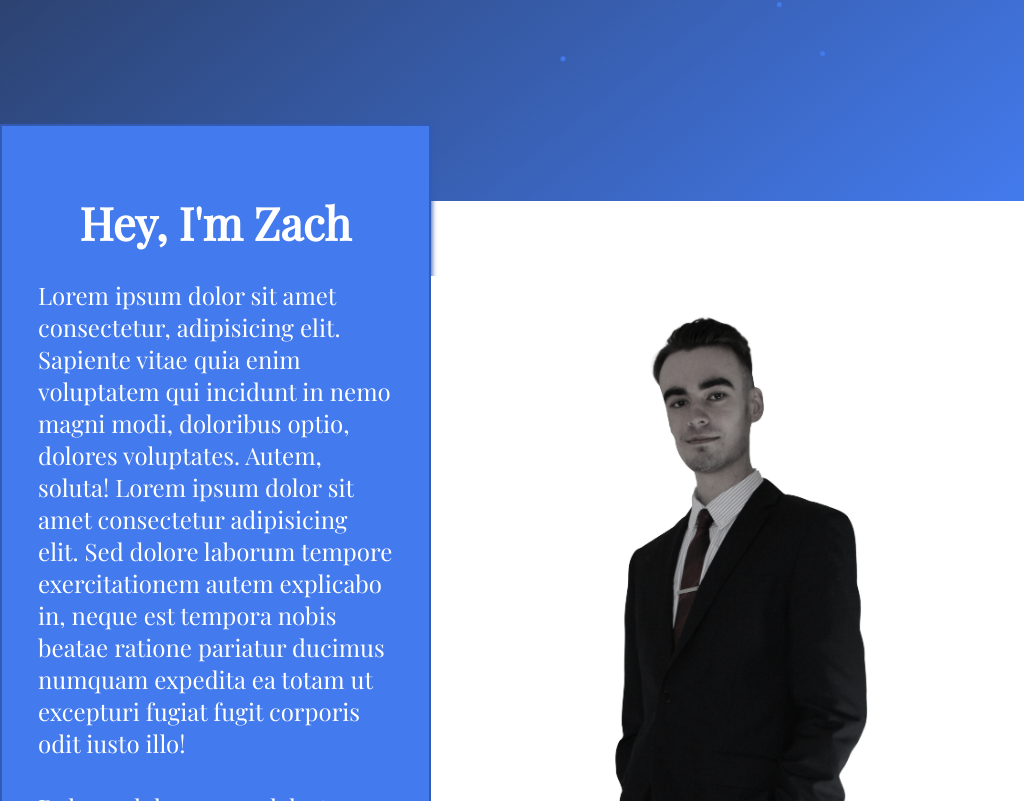
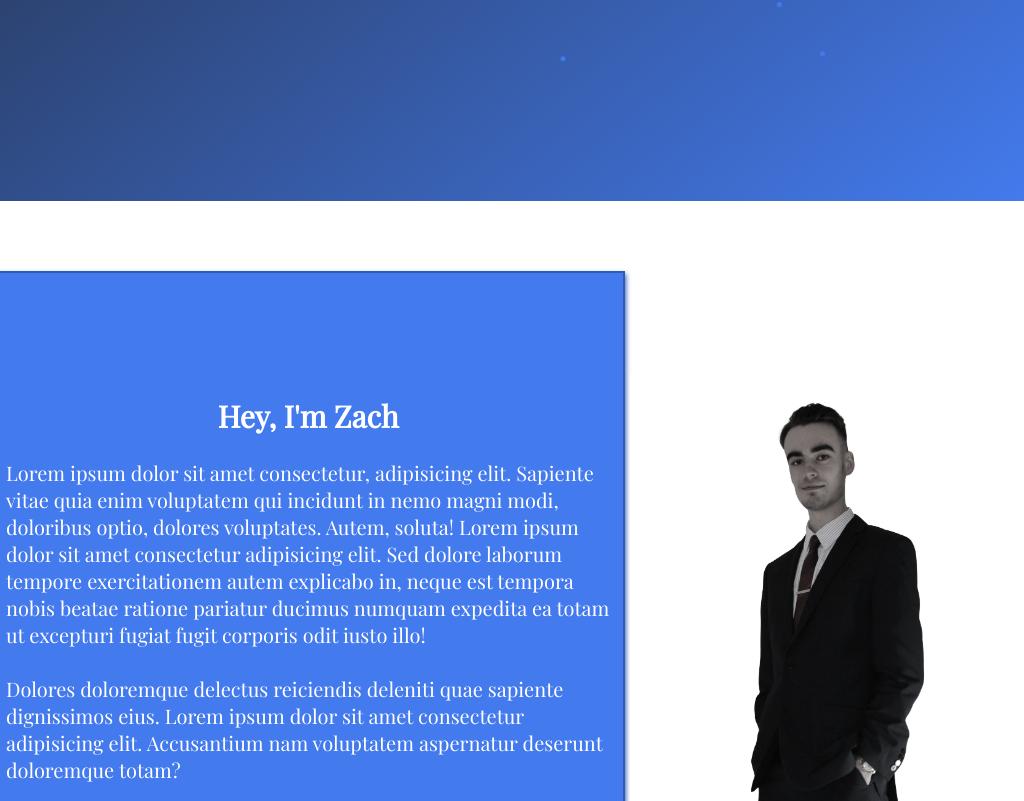
Before and after one commit to zachharrison/portfolio, a React (Create React App) app: page / in a window 1024 px wide. Shown: the part 599-1400 px from the top of the page. Built offline with nearby package versions, Linux system fonts and the light colour scheme.

Commit message:
More about styles

```diff
--- a/src/components/About/About.css
+++ b/src/components/About/About.css
@@ -43,6 +43,33 @@
   filter: grayscale(85%);
 }
 
+/* SMALL DESKTOP */
+@media (min-width: 815px) and (max-width: 1200px) {
+  .about-text {
+    width: 60vw;
+    height: 80vh;
+    padding: 8px;
+  }
+  .about-text p {
+    font-size: 20px;
+    padding: 3px 5px;
+  }
+  .container h1 {
+    font-size: 30px;
+    margin: 0;
+  }
+  .bio-image {
+    width: 400px;
+    height: 450px;
+    margin-top: 0;
+    margin-bottom: 5px;
+    margin-left: 5px;
+  }
+  .about-content {
+    margin-right: 3px;
+  }
+}
+
 /* MOBILE */
 @media (max-width: 812px) {
   .about-text {
```
